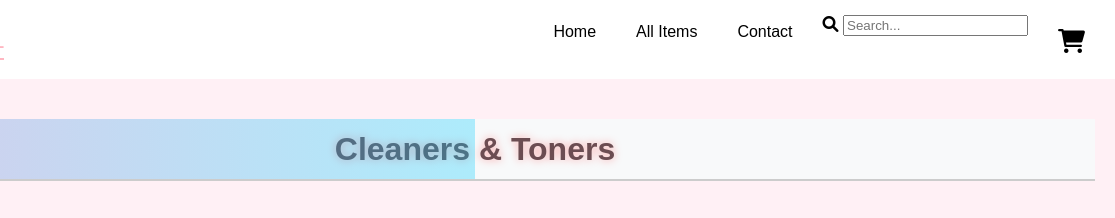
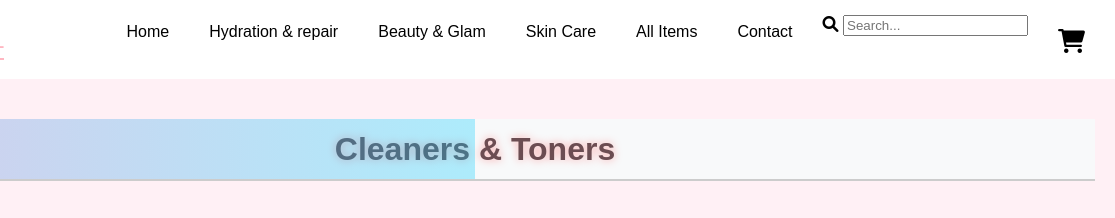
Before and after one commit to Issahijazi/PhCharol_Beauty, a plain HTML site: page Allitems.html in a window 1280 px wide. Shown: the top 218 px of the page, 165-1280 px from the left. Drawn offline with nearby package versions, Linux system fonts and the light colour scheme.

Commit message:
Update Allitems.html

```diff
--- a/Allitems.html
+++ b/Allitems.html
@@ -22,6 +22,9 @@
         <nav>
             <ul>
                 <li><a href="Home.html">Home</a></li>
+                <li><a href="Hydration.html">Hydration & repair</a></li>
+                <li><a href="Beauty&Glam.html">Beauty & Glam</a></li>
+                <li><a href="SkinCare.html">Skin Care</a></li>
                 <li><a href="Allitems.html">All Items</a></li>
                 <li class="contact-container">
                     <a href="https://wa.me/96170347684" target="_blank">Contact</a>
```
